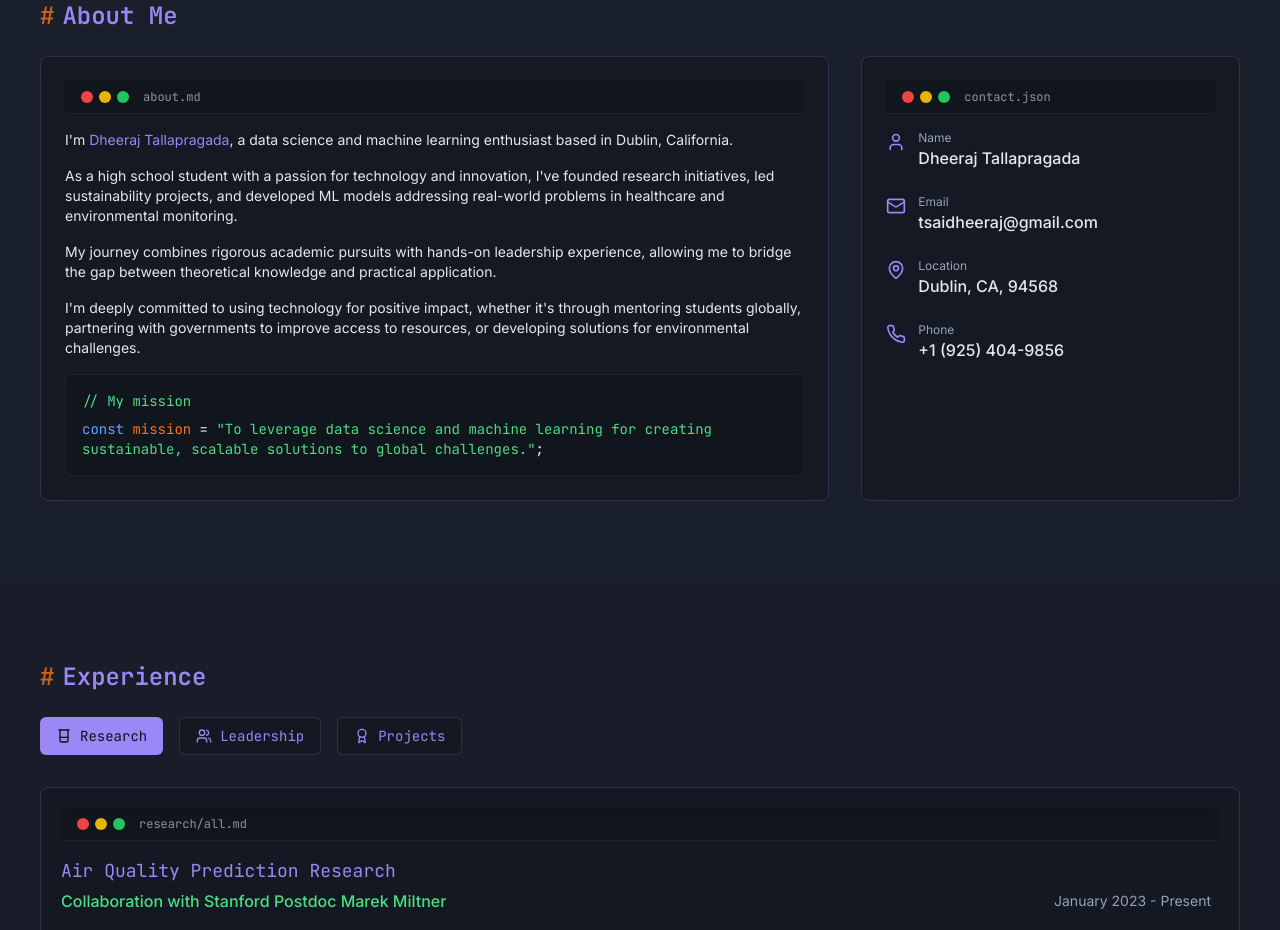
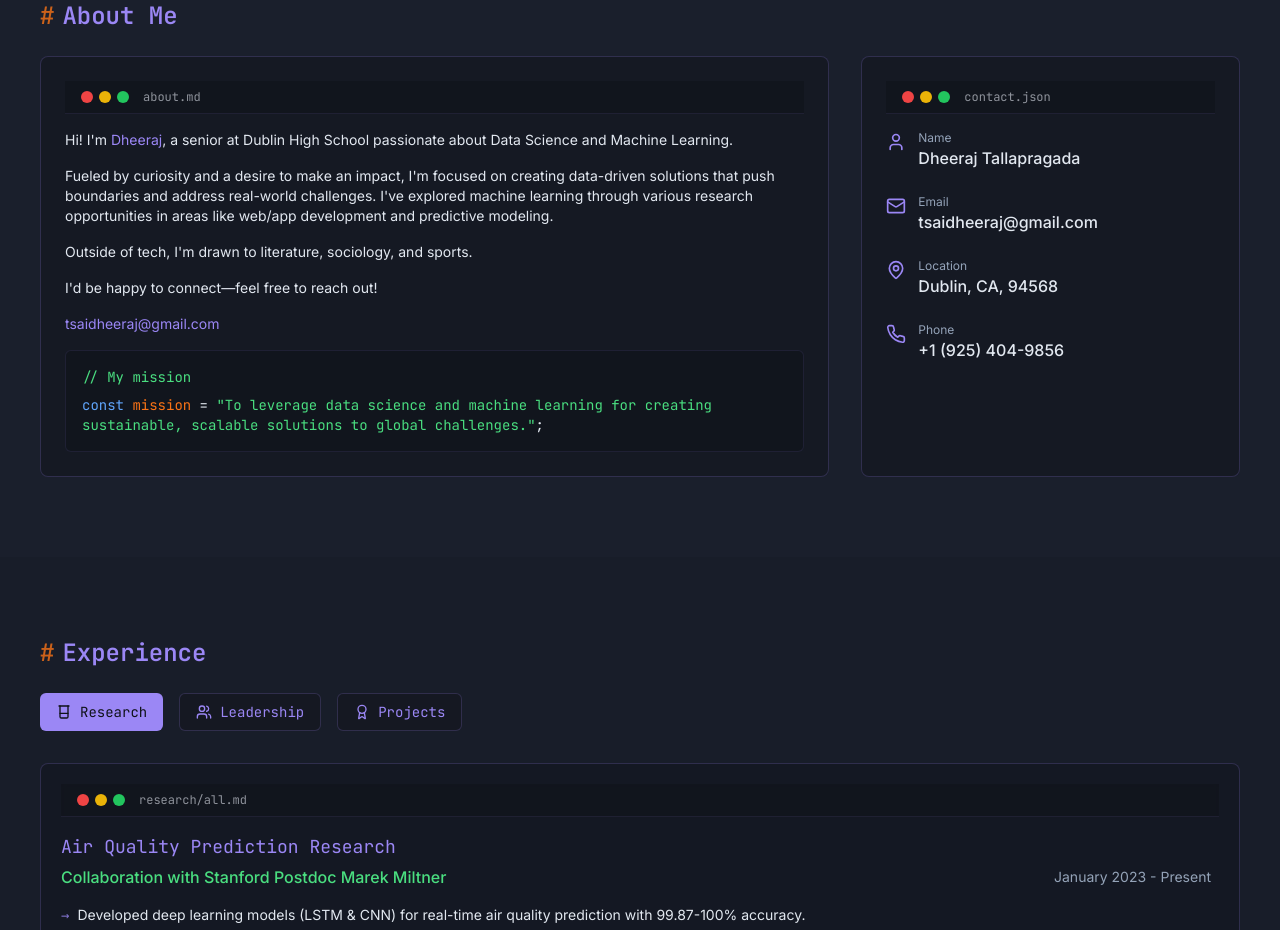
Before and after one commit to draj222/hidheeraj, a React (Vite) app: page / in a window 1280 px wide. Shown: the part 880-1810 px from the top of the page. Built offline with nearby package versions, Linux system fonts and the light colour scheme.

Commit message:
Update About Me section
Updated the "About Me" section with new content as per the prompt.  The name in the first sentence is now purple, and clicking the email address opens the user's mail app pre-filled with the recipient's name.

```diff
--- a/src/components/About.tsx
+++ b/src/components/About.tsx
@@ -20,22 +20,26 @@ const About = () => {
 
               <div className="space-y-4 text-sm">
                 <p>
-                  I'm <span className="text-terminal-highlight">Dheeraj Tallapragada</span>, a data science and machine learning enthusiast based in Dublin, California.
+                  Hi! I'm <span className="text-terminal-highlight">Dheeraj</span>, a senior at Dublin High School passionate about Data Science and Machine Learning.
                 </p>
 
                 <p>
-                  As a high school student with a passion for technology and innovation, I've founded research initiatives,
-                  led sustainability projects, and developed ML models addressing real-world problems in healthcare and environmental monitoring.
+                  Fueled by curiosity and a desire to make an impact, I'm focused on creating data-driven solutions that push boundaries and address real-world challenges.
+                  I've explored machine learning through various research opportunities in areas like web/app development and predictive modeling.
                 </p>
 
                 <p>
-                  My journey combines rigorous academic pursuits with hands-on leadership experience, allowing me to bridge the gap
-                  between theoretical knowledge and practical application.
+                  Outside of tech, I'm drawn to literature, sociology, and sports.
                 </p>
 
                 <p>
-                  I'm deeply committed to using technology for positive impact, whether it's through mentoring students globally,
-                  partnering with governments to improve access to resources, or developing solutions for environmental challenges.
+                  I'd be happy to connect—feel free to reach out!
+                </p>
+
+                <p>
+                  <a href="mailto:tsaidheeraj@gmail.com" className="text-terminal-highlight hover:underline transition-colors">
+                    tsaidheeraj@gmail.com
+                  </a>
                 </p>
 
                 <div className="code-block mt-6">
```
